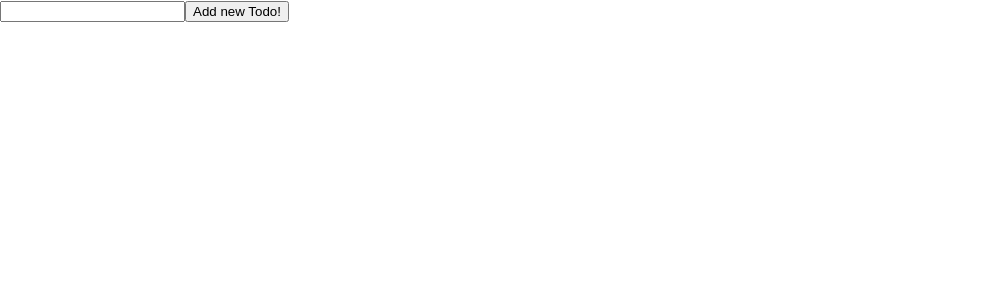
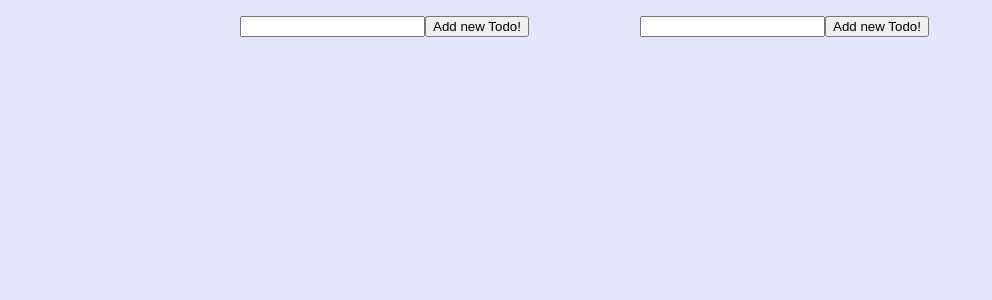
Before and after one commit to rudzky/no-bs-typescript-react, a React (Create React App) app: page / in a window 1280 px wide. Shown: the top 300 px of the page, without its empty margins (0-992 px from the left). Built offline with nearby package versions, Linux system fonts and the light colour scheme.

Commit message:
Use context to share useTodos hook across the app

```diff
--- a/src/App.tsx
+++ b/src/App.tsx
@@ -1,9 +1,9 @@
 import React, { useCallback } from "react";
 import { useRef } from "react";
 import { UL } from "./GenericComponent";
-import { useTodos } from "./useTodos";
+import { TodosProvider, useTodos } from "./useTodos";
 
-export default function App() {
+function App() {
   const { todos, addTodo, toggleTodo, removeTodo } = useTodos();
   const newTodoRef = useRef<HTMLInputElement>(null);
 
@@ -62,3 +62,21 @@ export default function App() {
     </div>
   );
 }
+
+const AppWrapper = () => {
+  return (
+    <TodosProvider>
+      <div
+        style={{
+          display: "grid",
+          gridTemplateColumns: "50% 50%",
+        }}
+      >
+        <App />
+        <App />
+      </div>
+    </TodosProvider>
+  );
+};
+
+export default AppWrapper;
--- a/src/index.css
+++ b/src/index.css
@@ -1,13 +1,20 @@
 body {
   margin: 0;
-  font-family: -apple-system, BlinkMacSystemFont, 'Segoe UI', 'Roboto', 'Oxygen',
-    'Ubuntu', 'Cantarell', 'Fira Sans', 'Droid Sans', 'Helvetica Neue',
+  font-family: -apple-system, BlinkMacSystemFont, "Segoe UI", "Roboto", "Oxygen",
+    "Ubuntu", "Cantarell", "Fira Sans", "Droid Sans", "Helvetica Neue",
     sans-serif;
   -webkit-font-smoothing: antialiased;
   -moz-osx-font-smoothing: grayscale;
+  background-color: lavender;
 }
 
 code {
-  font-family: source-code-pro, Menlo, Monaco, Consolas, 'Courier New',
+  font-family: source-code-pro, Menlo, Monaco, Consolas, "Courier New",
     monospace;
 }
+
+#root {
+  width: 800px;
+  margin: auto;
+  font-size: xx-large;
+}
--- a/src/useTodos.ts
+++ b/src/useTodos.tsx
@@ -1,4 +1,4 @@
-import { useCallback, useReducer } from "react";
+import { useCallback, useReducer, createContext, useContext } from "react";
 
 interface Todo {
   id: number;
@@ -11,7 +11,16 @@ type ActionType =
   | { type: "TOGGLE_TODO"; id: number }
   | { type: "REMOVE_TODO"; id: number };
 
-export function useTodos(initialTodos: Todo[] = []): {
+type UseTodosManagerResult = ReturnType<typeof useTodosManager>;
+
+const TodoContext = createContext<UseTodosManagerResult>({
+  todos: [],
+  addTodo: () => {},
+  toggleTodo: () => {},
+  removeTodo: () => {},
+});
+
+function useTodosManager(initialTodos: Todo[] = []): {
   todos: Todo[];
   addTodo: (text: string) => void;
   toggleTodo: (id: number) => void;
@@ -51,3 +60,21 @@ export function useTodos(initialTodos: Todo[] = []): {
 
   return { todos, addTodo, toggleTodo, removeTodo };
 }
+
+export function TodosProvider({
+  children,
+  initialValue,
+}: {
+  children: React.ReactChild;
+  initialValue?: Todo[];
+}) {
+  return (
+    <TodoContext.Provider value={useTodosManager(initialValue)}>
+      {children}
+    </TodoContext.Provider>
+  );
+}
+
+export function useTodos() {
+  return useContext(TodoContext);
+}
```
